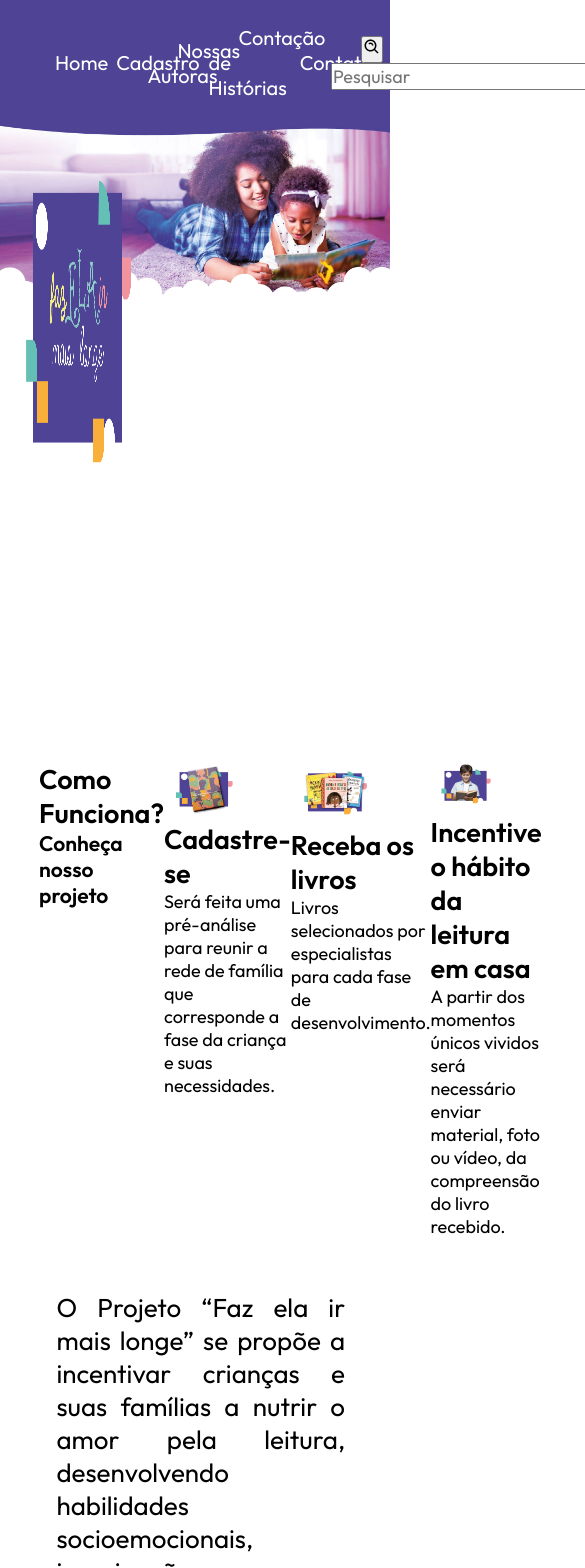
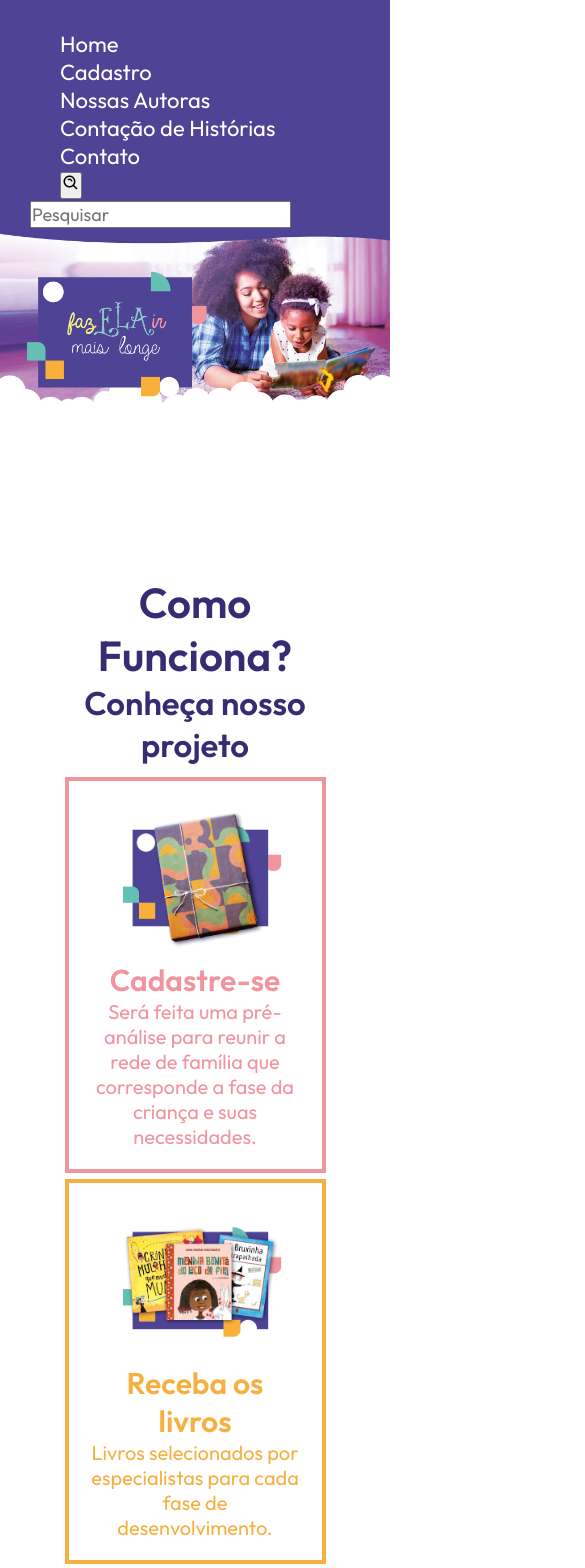
Before and after one commit to Taiagui/Projeto_Final_Reprograma, a React (Create React App) app: page / in a window 390 px wide. Shown: the top 1568 px of the page, 585 px wide, since content can reach past the window. Built offline with nearby package versions, Linux system fonts and the light colour scheme.

Commit message:
finalizando felizona

```diff
--- a/src/Data/Database.js
+++ b/src/Data/Database.js
@@ -2,117 +2,107 @@ const autoras = [
 {
     id: 1,
     autora: "Adriana Carranca",
-    capa: "https://images-na.ssl-images-amazon.com/images/I/9164WeAYFsL.jpg"
+    capa: "https://cdl-static.s3-sa-east-1.amazonaws.com/colaboradores/03298_gg.jpg"
 },
 {
     id: 2,
-    autora: "Eleanor H. Porter",
-    capa: "https://a-static.mlcdn.com.br/1500x1500/kit-02-livros-pollyanna-e-pollyanna-moca-pe-da-letra/livrariacristaemmerick/3948p/75127b3f35ed69dfd7a4f1d4d1232a5d.jpg"
+    autora: "Adriana Falcão",
+    capa:"https://revistatrip.uol.com.br/dados/tpm/_imgBank/0x0x350x518x0x0/tpm84-vermelhas-001.jpg"
 },
 {
     id: 3,
-    autora: "J. K. Rowling",
-    capa:"https://a-static.mlcdn.com.br/618x463/livro-harry-potter-e-a-pedra-filosofal-volume-1-j-k-rowling-rocco/garshoplivrosecia/5893897467/8ee8a0fd7788b33a9e67413ade2d3844.jpg"
+    autora: "Ana Maria Machado",
+    capa:"https://cdl-static.s3-sa-east-1.amazonaws.com/colaboradores/01409_gg.jpg"
 },
 {
     id: 4,
-    autora: "Adriana Falcão",
-    capa:"https://www.moderna.com.br/data/files/A4/A4/1A/38/EA156710A14BC46728A808A8/Luna_clara_md.jpg"
+    autora: "Cléo Busatto",
+    capa:"https://static.wixstatic.com/media/20653c_1932e51f210a416687e343b2aa373bd6.jpg_srz_320_320_75_22_0.5_1.20_0.00_jpg_srz"
+},
+{
+    id: 5,
+    autora: "Fernanda Lopes de Almeida",
+    capa:"http://www.editoraprojeto.com.br/wp-content/uploads/elementor/thumbs/Feernanda-Lopes-de-Almeida-ob8tdhzrxdc7bz25tfbybxq0u6hvp9okhf8v2bet0u.jpg"
 },
 {
     id: 6,
-    autora: "Ana Maria Machado",
-    capa:"https://http2.mlstatic.com/D_NQ_NP_762481-MLB45630426633_042021-O.jpg"
+    autora: "Jaqueline Conte",
+    capa:"http://www.mercadolivros.net.br/wp-content/uploads/2016/11/jaqueline-conte-e1479727269198.jpg"
 },
 {
     id: 7,
-    autora: "Cléo Busatto",
-    capa:"https://cleobusatto.com.br/wp-content/uploads/2021/04/quatro-historias_1a_capa.jpg"
+    autora: "Lygia Bojunga",
+    capa:"http://3.bp.blogspot.com/-Wu_3CNxnk-U/UvrCyliZfAI/AAAAAAAAAQA/jtTQyPu5oVo/s1600/lygia+bojunga+2.jpg"
 },
 {
     id: 8,
-    autora: "Fernanda Lopes de Almeida",
-    capa:"https://megaleitores.com.br/images/livros/fernanda-lopes-de-almeida/tica/a-fada-que-tinha-ideias/4192/9788508108435-fernanda-lopes-de-almeida-tica-a-fada-que-tinha-ideias-0-540x728.jpg"
+    autora: "Ruth Rocha",
+    capa:"https://images.quatrocincoum.com.br/240/articles-5NTHEfHEdNrH1Qx.jpg"
 },
 {
     id: 9,
-    autora: "Jaqueline Conte",
-    capa:"https://www.livrariapanapana.com.br/wp-content/uploads/2018/06/na-casa-amarela.jpg"
+    autora: "Cidinha da Silva",
+    capa:"https://images.quatrocincoum.com.br/240/articles-sm7MYjXI28Vlx3o.jpg"
 },
 {
     id: 10,
-    autora: "Lygia Bojunga",
-    capa:"https://megaleitores.com.br/images/livros/lygia-bojunga/agir/a-bolsa-amarela/66052/8522004056-lygia-bojunga-agir-a-bolsa-amarela-5dd6a31339729-540x728.jpg"
+    autora: "Sonia Rosa",
+    capa:"http://www.rovelle.com.br/DynamicItems/Files/8a60c209-c440-418a-88a4-82390a8e6818Sonia_Rosa_acervo_pessoal_Karen_Navega_W.jpg"
 },
 {
     id: 11,
-    autora: "Ruth Rocha",
-    capa:"https://estillomania.com.br/wp-content/uploads/2015/11/romeu_e_julieta.jpg"
+    autora: "Helga Bansch",
+    capa:"https://encrypted-tbn0.gstatic.com/images?q=tbn:ANd9GcTlYpwP3cSL4pwEwHe0JzfwNIzNqb9p_xE4_2Qt-iLCMBdvTGYiBxuCc2xxMzcAsXob-bc&usqp=CAU"
 },
 {
     id: 12,
-    autora: "Cidinha da Silva",
-    capa:"https://img.travessa.com.br/livro/GR/77/776e6ddf-e644-457b-911f-f0fe22674604.jpg"
+    autora: "Rosane Pamplona",
+    capa:"https://encrypted-tbn0.gstatic.com/images?q=tbn:ANd9GcTxCP08xz_yGxwfpDfghEMfW0Y7MlGiZKONgBCyzocaV83vNDSjVmkqf5CChxBW-XbEzss&usqp=CAU"
 },
 {
     id: 13,
-    autora: "Sonia Rosa",
-    capa:"https://images.tcdn.com.br/img/img_prod/571854/os_tesouros_de_monifa_245_1_20190603185623.png"
+    autora: "Janaína Tokitaka",
+    capa:"http://www.editoraprojeto.com.br/wp-content/uploads/2016/02/JanainaTokitaka-216x300.jpg"
 },
 {
     id: 14,
-    autora: "Helga Bansch",
-    capa:"https://images.tcdn.com.br/img/img_prod/571854/amelia_e_o_peixe_375_1_20190603185630.jpg"
+    autora: "Luciana Sandroni",
+    capa:"https://www.pallaseditora.com.br/admin/_m2brupload/autores/132/372_max.jpg"
 },
 {
     id: 15,
-    autora: "Rosane Pamplona",
-    capa:"https://images.tcdn.com.br/img/img_prod/571854/a_princesa_que_tudo_sabia_menos_uma_coisa_215_1_20190603185621.png"
+    autora: "Joanna Harrison",
+    capa:"https://quindim.com.br/blog/wp-content/uploads/2021/10/quando-mamae-virou-um-monstro.jpg"
 },
 {
     id: 16,
-    autora: "Janaína Tokitaka",
-    capa:"https://images.tcdn.com.br/img/img_prod/571854/a_arvore_os_tres_caminhos_303_1_20190603185602.png"
+    autora: "Silvana Rando",
+    capa:"https://img.jornalcruzeiro.com.br/img/2013/07/12/media/119112_1.jpg"
 },
 {
     id: 17,
-    autora: "Luciana Sandroni",
-    capa:"https://images.tcdn.com.br/img/img_prod/571854/era_uma_vez_20_16161527_1_20190921222644.jpg"
+    autora: "Thalita Rebouças",
+    capa:"https://www.editoraarqueiro.com.br/media/upload/autor/thalita_reboucas_2.jpg.180x270_q85_upscale.jpg"
 },
 {
     id: 18,
-    autora: "Joanna Harrison",
-    capa:"https://images.tcdn.com.br/img/img_prod/571854/quando_mamae_virou_um_monstro_223_1_20190603185622.png"
+    autora: "Neusa Baptista Pinto",
+    capa:"https://www.cp2.g12.br/blog/tijuca1/files/2020/11/BI222.png"
 },
 {
     id: 19,
-    autora: "Silvana Rando",
-    capa:"https://images.tcdn.com.br/img/img_prod/571854/o_incrivel_livro_do_gildo_16161570_1_20200727130823.jpg"
+    autora: "Elisa Lucinda",
+    capa:"https://turinha-static.pkds.it/blog/production/2018/06/11114835/Elisa-Lucinda-300x300.jpg"
 },
 {
     id: 20,
-    autora: "Thalita Rebouças",
-    capa:"http://nodeoito.com/wp-content/uploads/2016/07/download.png"
+    autora: "Kiusam de Oliveira",
+    capa:"https://turinha-static.pkds.it/blog/production/2018/06/11114832/Kiusam-de-Oliveira-300x232.jpg"
 },
 {
-    id: 21,
-    autora: "Neusa Baptista Pinto",
-    capa:"http://nodeoito.com/wp-content/uploads/2016/07/531767_cabelo-ruim-a-historia-de-tres-meninas-aprendendo-a-se-aceitar-696796_L1-1.jpg"
-},
-{
-    id: 22,
-    autora: "Gercilga Almeida",
-    capa:"http://nodeoito.com/wp-content/uploads/2016/07/ArquivoExibir.jpg"
-},
-{
-    id: 23,
-    autora: "Rachel Isadora",
-    capa:"http://nodeoito.com/wp-content/uploads/2016/07/944.jpg"
-},
-{
-    id: 24,
-    autora: "Maria de Lourdes Ramos Krieger",
-    capa:"http://nodeoito.com/wp-content/uploads/2016/07/3163532.jpg"
+    id: 20,
+    autora: "Carmem Lúcia Campos",
+    capa:"https://turinha-static.pkds.it/blog/production/2018/06/11114829/Carmen-L%C3%BAcia-Campos-300x300.jpg"
 }
 ]
 export default autoras
--- a/src/components/Header/header.styles.css
+++ b/src/components/Header/header.styles.css
@@ -18,3 +18,10 @@
   background-position: center;
   background-size: cover;
 }
+
+@media(max-width: 800px){
+  .header {
+  display: block;
+  height: 146px;
+  }
+}
--- a/src/components/Menu/menu.styles.css
+++ b/src/components/Menu/menu.styles.css
@@ -9,8 +9,8 @@
   align-items: center;
   justify-content: space-between;
   background-color: rgb(79, 67, 149);
-  font-size: 20px;
-  padding: 25px;
+  font-size: 22px;
+  padding: 30px;
 }
 
 .navbar a {
@@ -23,3 +23,11 @@
 ul li{
   list-style: none;
 }
+
+@media(max-width: 800px){
+  .navbar {
+  display: block;
+  padding-bottom: 5px;
+  text-align: left;
+  }
+}
--- a/src/pages/Cadastro/Cadastro.js
+++ b/src/pages/Cadastro/Cadastro.js
@@ -13,13 +13,26 @@ const Cadastro = () => {
     <Header className="imgHeader" image={ImageAbout}></Header>
     <div className='main'>
       <div className="texto">
-      <p>
-      Poderão participar famílias com crianças de até 12 anos de idade, que tenham uma renda familiar de até 3 salários mínimos e residam em bairros periféricos e/ou distantes do centro da cidade.
+      <h1 className="textovisualfinal">
+     .......     Como Participar?     .......
+      </h1>
+      <p className="textovisual">
+      Poderão participar famílias que possuam no seu núcleo crianças de até 12 anos de idade e que possuam uma renda familiar de até 3 salários mínimos, além de residir em bairros periféricos e/ou distantes do centro da cidade.
       </p>
-      <p>
-      Serão selecionadas 15 famílias, inicialmente organizadas em 3 grupos de 5 famílias por faixa etária da criança - 3 a 5 anos/ 6 a 8 anos/ 9 a 12 anos, sendo posteriormente realizada a definição dos nomes das famílias no processo de rodízio periódico dos livros, selecionados por temas, nas residências das famílias cadastradas.
-Teremos no site do projeto, uma aba destinada para arrecadação de novos livros e apoio financeiro de pessoa física e pessoa jurídica, além de doações de livros
-infantis.
+      <p className="textovisual">
+      Selecionaremos 15 famílias, organizadas em 3 grupos distribuídos por faixa etária da criança - 3 a 5 anos/ 6 a 8 anos/ 9 a 12 anos. Realizaremos um processo de rodízio periódico dos livros para assim definir os roteiros e horários para entrega destes nas residências das famílias cadastradas.
+      </p>
+      <p className="textovisual">
+      O primeiro passo é divulgar o projeto amplamente, seja em escolas públicas, comunidades populares e redes sociais próprias e/ou de parceiros. As famílias poderão realizar o cadastro no link disponibilizado pelo formulário de inscrição do Google Form. A previsão de duração do projeto com o primeiro grupo de famílias cadastrado será de três meses, sendo reaberto o processo seletivo para cadastro de novas famílias nos rodízios posteriores.
+      </p>
+      <p className="textovisual">
+      Temos no site do projeto uma aba destinada para arrecadação de novos livros e apoio financeiro de pessoa física e pessoa jurídica, além de doações de livros infantis.
+      </p>
+      <p className="textovisual">
+      Ainda no site, encontra-se uma aba destinada aos depoimentos das crianças e famílias, vídeos de contação de histórias e produções artísticas em artes visuais como produto síntese de cada livro lido e discutido. O material, além de ficar disponível no site, também será amplamente divulgado nas redes sociais do projeto.
+      </p>
+      <p className="textovisual">
+      Futuramente, desejamos fomentar a realização de bibliotecas itinerantes, que levarão os livros em carros adaptados, chegando nas comunidades mais distantes dos centros e socialmente vulneráveis.
       </p>
       </div>
     <div className="containerButton">
--- a/src/pages/ContacaoDeHistorias/ContacaoDeHistorias.js
+++ b/src/pages/ContacaoDeHistorias/ContacaoDeHistorias.js
@@ -10,12 +10,12 @@ const contacaoDeHistorias = () => {
     <>
       <Menu />
       <Header image={ImagemContacao}></Header>
-      <p>
-        ....
-      </p>
-      <p>
-        ....
-      </p>
+      <div className="texto">
+      <h1 className="textovisualfinalContacao">
+     .......          .......
+      </h1>
+
+      </div>
       <Footer />
     </>
   )
--- a/src/pages/ContacaoDeHistorias/historias.styles.css
+++ b/src/pages/ContacaoDeHistorias/historias.styles.css
@@ -0,0 +1,11 @@
+.header {
+    width: 100%;
+  }
+
+  .textovisualfinalContacao {
+      margin: 20%;
+      text-align: center;
+      text-align: center;
+      font-size: 34px;
+      color:rgb(55, 44, 116);
+  }
--- a/src/pages/Home/Home.js
+++ b/src/pages/Home/Home.js
@@ -41,38 +41,37 @@ const Home = () => {
       </div>
     </div>
     </section>
-
     <div className="texto">
+    <h1 className="textovisualfinal">
+     .......     Projeto Faz ela ir mais longe     .......
+      </h1>
       <p className="textovisual">
-      O Projeto “Faz ela ir mais longe” se propõe a incentivar crianças e suas
-famílias a nutrir o amor pela leitura, desenvolvendo habilidades
-socioemocionais, imaginação e criatividade desde cedo nos jovens leitores,
-além da reflexão crítica e reconhecimento público sobre a produção de
-mulheres escritoras tão importantes para a literatura brasileira.
+      O Projeto “Faz ela ir mais longe” se propõe a incentivar crianças e suas famílias a nutrir o amor pela leitura, desenvolvendo habilidades socioemocionais, imaginação e criatividade desde cedo nos jovens leitores, além da reflexão crítica e reconhecimento público sobre a produção de mulheres escritoras tão importantes para a literatura brasileira.
       </p>
       <p className="textovisual">
-      A importância educativa do ato de ler, a partir do acesso a livros escritos
-por mulheres brasileiras que produzem conteúdo infanto-juvenil relevantes,
-poderá ser um elo no fortalecimento de uma rede de famílias interligadas
-pela leitura.
+      A importância educativa do ato de ler, a partir do acesso a livros escritos por mulheres brasileiras que produzem conteúdo infanto-juvenil relevantes, poderá ser um elo no fortalecimento de uma rede de famílias interligadas pela leitura.
       </p>
       <p className="textovisual">
-      Quantas mulheres escritoras na literatura infantil são lembradas? Quantas
-ainda seguem invisibilizadas? A desigualdade de gênero no mercado em
-geral, e mais especificamente no mercado de livros, é alarmante.  Somos
-muito mais familiarizados com nomes de autores homens do que de
-mulheres e isto não é por ausência destas na produção de histórias do
-mundo infanto-juvenil.
+      Quantas mulheres escritoras na literatura infantil são lembradas? Quantas ainda seguem invisibilizadas? A desigualdade de gênero no mercado em geral, e mais especificamente no mercado de livros, é alarmante.  Somos muito mais familiarizados com nomes de autores homens do que de mulheres e isto não é por ausência destas na produção de histórias do mundo infanto-juvenil.
       </p>
       <p className="textovisual">
-      Podemos citar algumas destas mulheres amplamente reconhecidas no
-circuito da literatura  infantil, como a premiada escritora carioca Ana Maria
-Machado, a paulista Ruth Rocha, Eva Furnari, Clarice Lispector, Angela
-Lago e outras tantas escritoras extremamente competentes e necessárias.
+      Podemos citar algumas destas mulheres amplamente reconhecidas no circuito da literatura  infantil, como a premiada escritora carioca Ana Maria Machado, a paulista Ruth Rocha, Eva Furnari, Clarice Lispector, Angela Lago e outras tantas escritoras extremamente competentes e necessárias.
       </p>
       <p className="textovisual">
-      É por tudo isto que o projeto “Faz ela ir mais longe” acredita que fomentar a leitura é uma prática educativa positiva e emancipadora da sociedade e pretende contribuir diretamente na vida de cada um. Participe e contribua para um mundo melhor!
+      Se autoras reconhecidas e já consolidadas com seus trabalhos não são lembradas por nossa memória coletiva, é ainda difícil citar os nomes de tantas outras mulheres contadoras de histórias, escritoras independentes em pequenas editoras ou mesmo aquelas que produzem “na raça” do seu próprio bolso os livros e histórias que encantam e transformar a nossa forma de ver o mundo.
       </p>
+      <p className="textovisual">
+      A prática da leitura e da contação de histórias como estratégia de fortalecimento de vínculos familiares e coletivos entre criança-família-comunidade e incentivar o ato de ler, escrever, desenhar, pintar, etc, ajuda no processo de síntese do aprendizado e compreensão de mundo através das histórias.
+      </p>
+      <p className="textovisual">
+      Acreditamos que fomentar a leitura é uma prática educativa positiva e emancipadora de sociabilidade entre as crianças, sua família, sua comunidade e o mundo que os certa, além de contribuir diretamente em várias dimensões de aprendizado, no desenvolvimento infantil em todos os estágios, compreendendo que estes livros podem e devem ser acessados com mais facilidade e frequência, já que, infelizmente, contamos com poucas bibliotecas ou nenhuma estrutura parecida nos bairros periféricos e mais vulneráveis da cidade.
+      </p>
+      <p className="textovisual">
+      É por tudo isto que o projeto “Faz ela ir mais longe” acredita que fomentar a leitura é uma prática educativa positiva e emancipadora e pretende contribuir diretamente na vida de cada criança e família, que muitas vezes só precisa de uma oportunidade de acesso e incentivo à leitura.
+      </p>
+      <h1 className="textovisualfinal">
+      Participe e contribua para um mundo melhor!
+      </h1>
     </div>
     <div className="containerButton">
     <a href="/Cadastro" target="_blank" rel="noreferrer"><button className="botaocadastro">Cadastro</button>
--- a/src/pages/Home/home.styles.css
+++ b/src/pages/Home/home.styles.css
@@ -26,9 +26,9 @@
 }
 
 .botaocadastro {
-  border: 1px solid rgb(80, 96, 152);
+  border: 1px solid rgb(79, 67, 149);
   border-radius: 35px;
-  color: rgb(80, 96, 152);
+  color: rgb(79, 67, 149);
   text-decoration: none;
   text-align: center;
   font-size: 34px;
@@ -38,10 +38,9 @@
 }
 
 .logoImagem {
-height: 40%;
-width: 30%;
-position: absolute;
-margin: 5%;
+  height: 480px;
+  position: absolute;
+  margin: 6% 4%;
 }
 
 .blocoGrandeCadastro{
@@ -51,14 +50,83 @@ margin: 5%;
 
 .blocosCadastro{
   display: flex;
-  margin: 16% 5% 5% 5%;
   padding: 5%;
+  margin: 15% 0% 0% 0%;
 }
 
 .imgBloco{
-  width: 60%;
+  width: 100%;
+}
+
+.comoFunciona {
+  margin: 6%;
+  font-size: 28px;
+
+}
+
+.blocoLivro {
+  margin: 6px;
+  text-align: center;
+  font-size: 20px;
+  color: rgb(242, 148, 158);
+  border: 4px solid;
+  padding: 20px;
+}
+
+.variosLivros {
+  margin: 6px;
+  text-align: center;
+  font-size: 20px;
+  color: rgb(246, 176, 66);
+  border: 4px solid;
+  padding: 20px;
+}
+
+.meninoLivro{
+  margin: 6px;
+  text-align: center;
+  font-size: 20px;
+  color: rgb(100, 191, 180);
+  border: 4px solid;
+  padding: 20px;
 }
 
 .comoFunciona{
   align-items: center;
+  margin: 4%;
+  color: rgb(55, 44, 116);
+  padding: 5% 0% 0% 0%;
 }
+
+.textovisualfinal {
+  text-align: center;
+  font-size: 34px;
+  color:rgb(55, 44, 116);
+}
+
+
+@media(max-width: 800px){
+  .logoImagem {
+  height: 246px;
+  }
+
+  .blocosCadastro {
+    display: block;
+    margin: 10%;
+    text-align: center;
+    height: 1678px;
+  }
+
+  .header {
+    height: 260px;
+  }
+  .textovisual {
+    font-size: 19px;
+  }
+}
+
+@media(max-width: 500px){
+.logoImagem {
+  height: 149px;
+  }
+}
--- a/src/pages/Main/main.styles.css
+++ b/src/pages/Main/main.styles.css
@@ -2,6 +2,5 @@
 width: 80%;
 margin: auto;
 margin-bottom: 65px;
-background-color: black;
 min-height: 800px;
 }
--- a/src/pages/NossasAutoras/NossasAutoras.js
+++ b/src/pages/NossasAutoras/NossasAutoras.js
@@ -12,21 +12,22 @@ const NossasAutoras = () => {
     return (
         <>
         < Menu />
-        < Header image={imagemAutora}>
+        < Header image={imagemAutora}/>
         <Main>
             <div className="container">
-            <h1>Nossas Autoras</h1>
+            <h1 className="textovisualfinalAutoras">
+     .......     Nossas Autoras     .......
+      </h1>
             <div className="todasAutoras">
              {autoras.map(autoras =>
              <ul className="blocoAutoras" key={autoras.id}>
-                <p><strong>Autora:</strong>{autoras.autora}</p>
+                <p>{autoras.autora}</p>
                 <img className="imagemLivros" src={autoras.capa} alt={autoras.name} />
              </ul>
                 )}
             </div>
             </div>
         </Main>
-        </Header>
         < Footer />
         </>
     )
--- a/src/pages/NossasAutoras/autoras.styles.css
+++ b/src/pages/NossasAutoras/autoras.styles.css
@@ -2,7 +2,7 @@
   width: 100%;
 }
 .footer {
-  background-color: rgb(80, 96, 152);
+  background-color: rgb(79, 67, 149);
   color: rgb(255, 255, 255);
   text-align: center;
   height: 50px;
@@ -15,16 +15,46 @@
   .todasAutoras {
     display: flex;
     flex-wrap: wrap;
+    padding: 9% 0% 0% 9%;
   }
 
   .imagemLivros {
-    width: 10px;
-  }
-
-  ul li {
-  width: 10%;
+    width: 217px;
+    height: 310px;
+    margin: 6% 15%;
+    filter: grayscale(100%);
   }
 
   .blocoAutoras {
-    max-width: 300px;
+    width: 300px;
+    height: 400px;
+    margin: 10px;
+    cursor: inherit;
+
   }
+
+  .blocoAutoras p {
+  border: 1px solid rgb(79, 67, 149);
+  border-radius: 35px;
+  color: rgb(79, 67, 149);
+  padding: 15px;
+  text-align: center;
+  font-size: 35px rgb(79, 67, 149);
+  cursor: inherit;
+  font-family: 'Outfit';
+  font-weight: bold;
+  margin: 0%;
+  cursor: inherit;
+  }
+
+  .textovisualfinalAutoras {
+    text-align: center;
+    font-size: 34px;
+    color:rgb(55, 44, 116);
+  }
+
+  @media(max-width: 798px){
+    .todasAutoras {
+    padding: 10% 10% 30% 25%;
+    }
+    }
```
